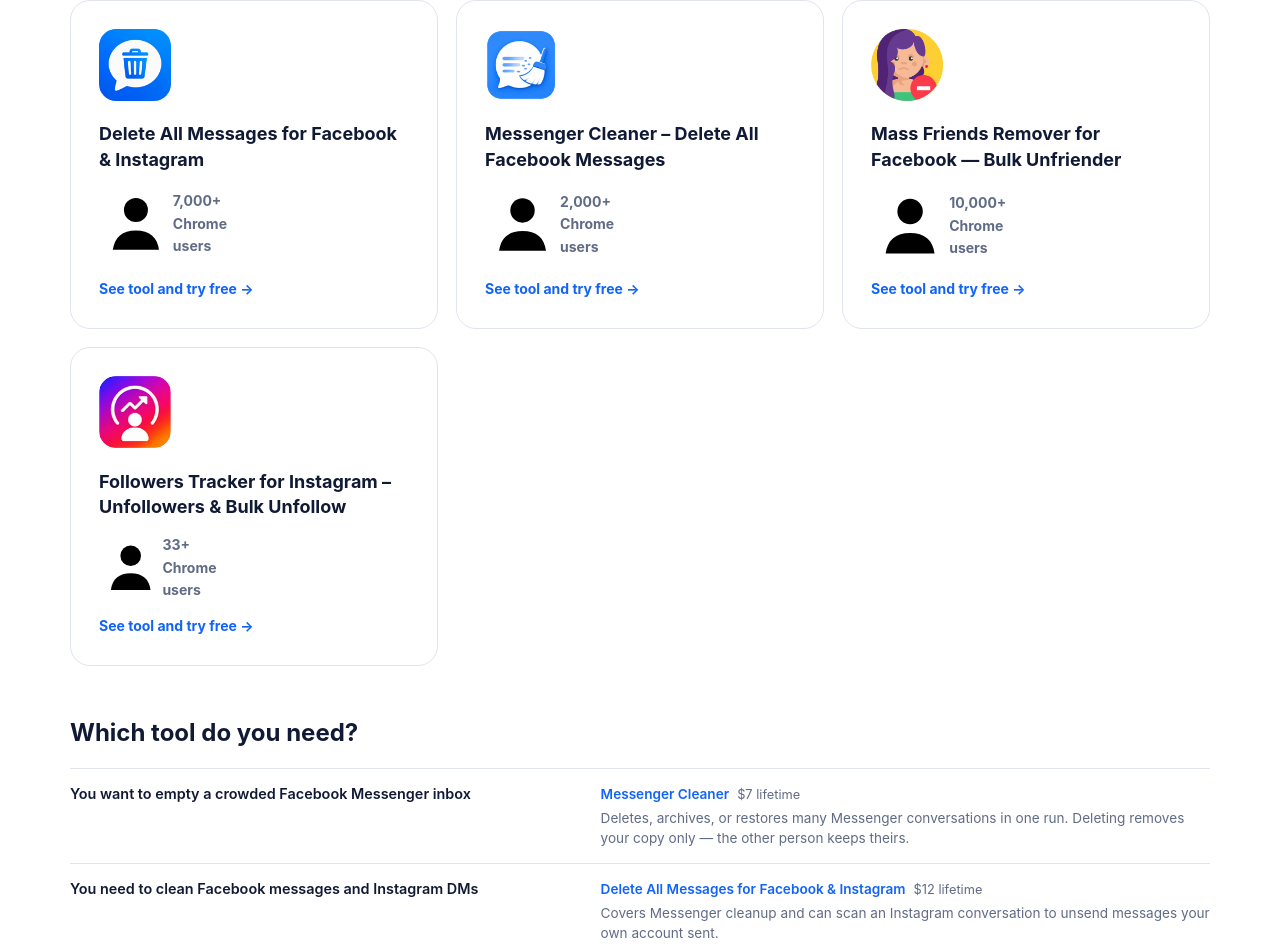
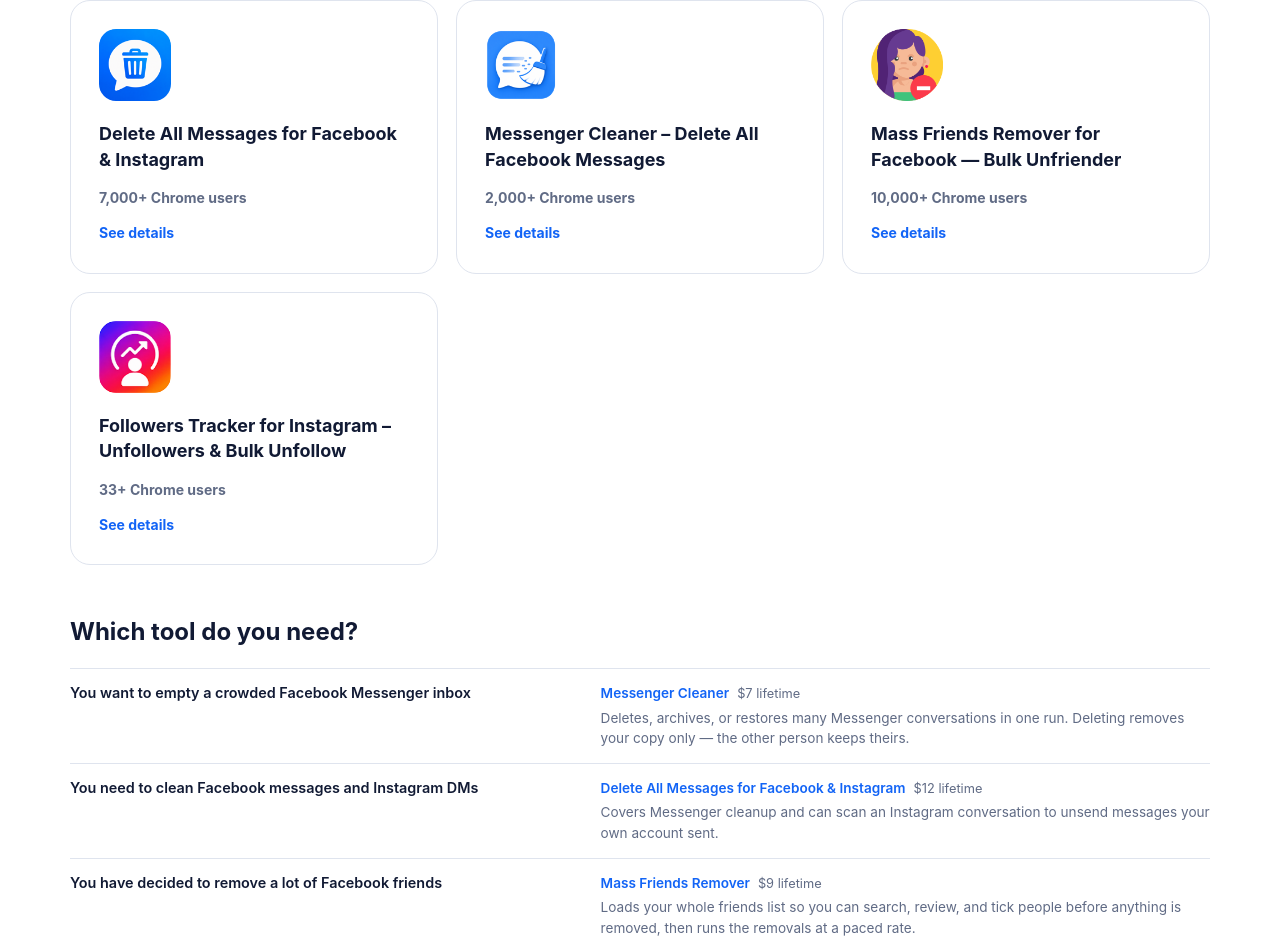
Before and after one commit to Vadagon/CleanMySocial, a Next.js app: page / in a window 1280 px wide. Shown: the part 1042-1994 px from the top of the page. Built offline with nearby package versions, Linux system fonts and the light colour scheme; no server answers.

Commit message:
Fix premium tool card details

```diff
--- a/app/globals.css
+++ b/app/globals.css
@@ -441,10 +441,10 @@
 .ext-row-icon { border-radius: 7px; flex: none; }
 .ext-row-name { font-weight: 600; font-size: 15px; }
 
-.user-count { display: inline-flex; align-items: center; gap: 6px; color: var(--muted); font-size: 14px; font-weight: 650; }
+.user-count { display: inline-flex; align-items: center; gap: 6px; color: var(--muted); font-size: 14px; font-weight: 650; white-space: nowrap; }
 .user-count-icon {
-  width: 25.6px;
-  height: 25.6px;
+  width: 16px;
+  height: 16px;
   flex: none;
   fill: currentColor;
 }
@@ -583,6 +583,7 @@
 }
 
 .extension-heading .user-count { font-size: 16px; }
+.extension-heading .user-count-icon { width: 25.6px; height: 25.6px; }
 
 .extension-description-wrap {
   max-width: 690px;
--- a/app/home.css
+++ b/app/home.css
@@ -186,7 +186,7 @@
 .tool-learn { margin-top: auto; color: var(--accent); font-size: 14px; font-weight: 700; }
 .tool-learn span { display: inline-block; transition: transform .12s ease; }
 .tool:hover .tool-learn span { transform: translateX(3px); }
-.user-count { display: inline-flex; align-items: center; color: var(--muted); font-size: 14px; font-weight: 650; }
+.user-count { display: inline-flex; align-items: center; color: var(--muted); font-size: 14px; font-weight: 650; white-space: nowrap; }
 
 .home-closing {
   display: flex;
--- a/app/page.tsx
+++ b/app/page.tsx
@@ -31,7 +31,7 @@
       <Link className="tool-name" href={`/${extension.slug}`}>{extension.name}</Link>
       <UserCount ext={extension} />
       <Link className="tool-learn" href={`/${extension.slug}`}>
-        See tool and try free <span aria-hidden="true">→</span>
+        See details
       </Link>
     </article>
   );
```
